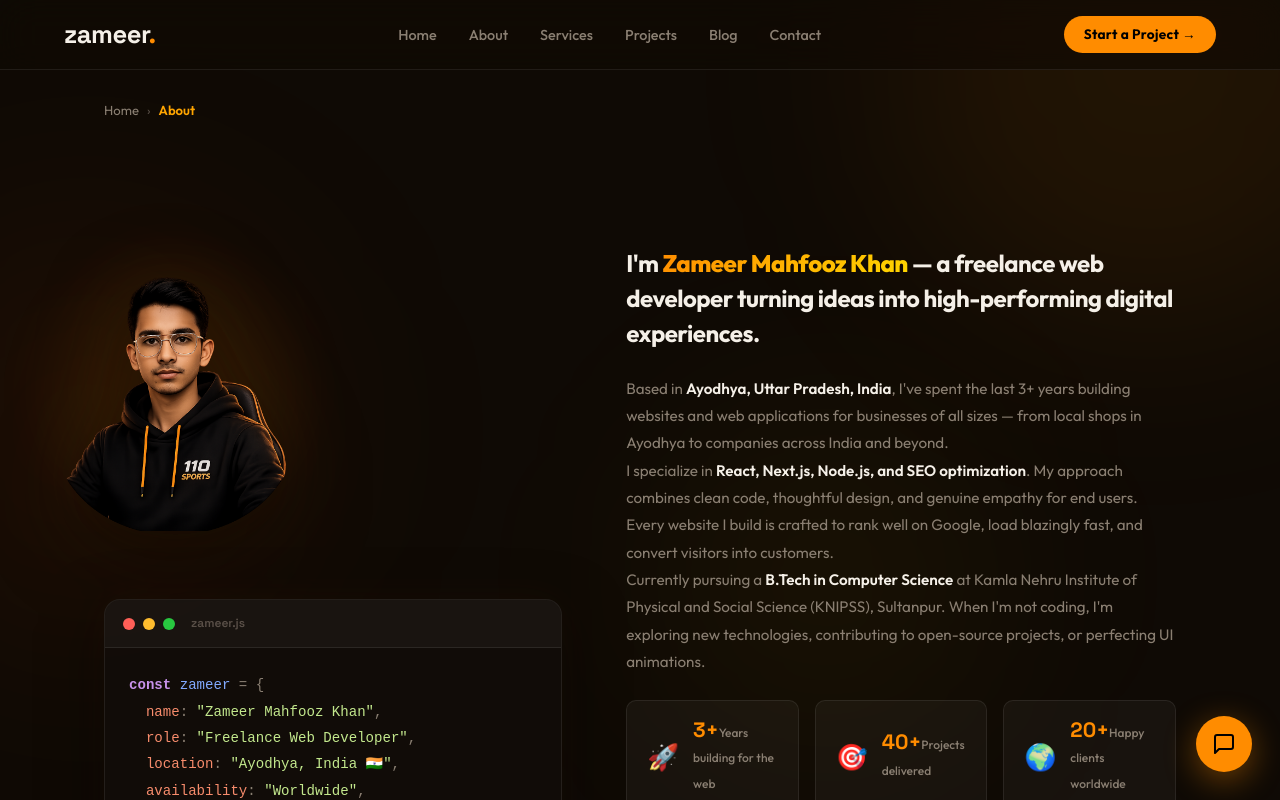
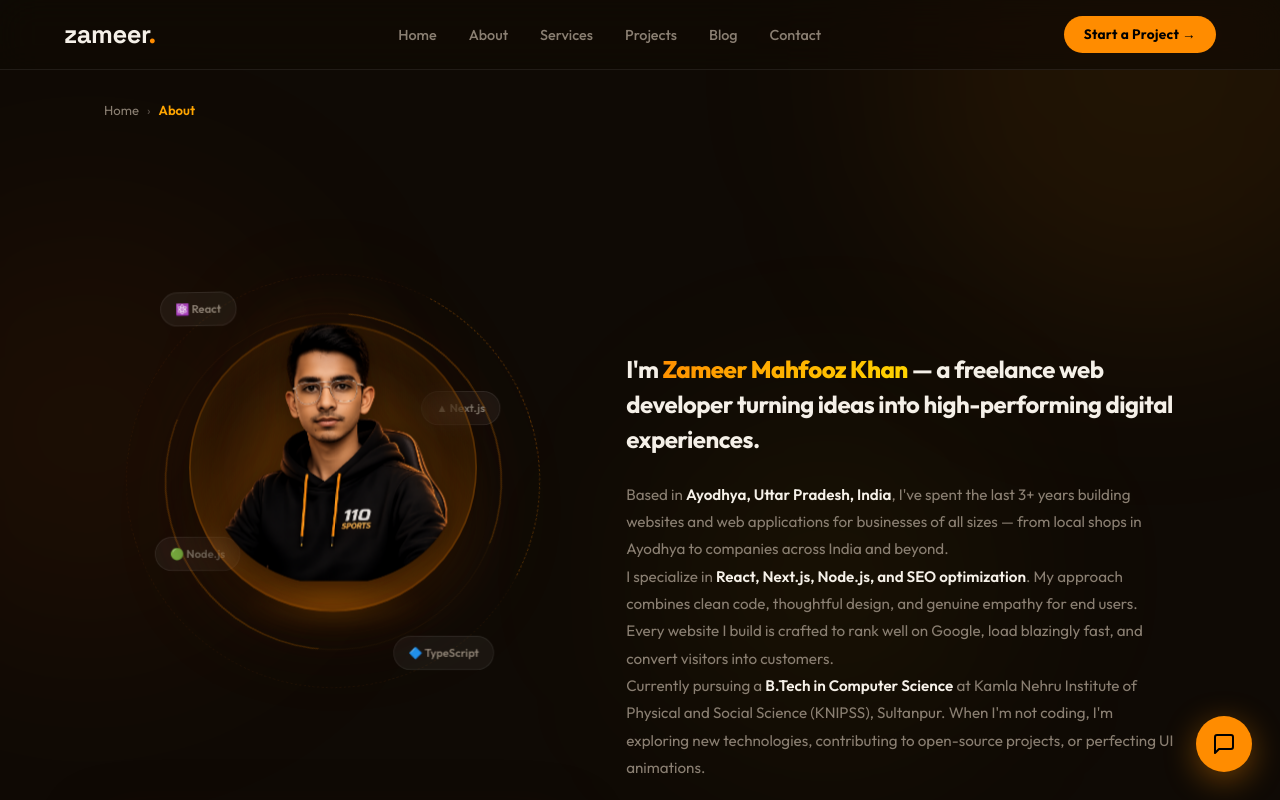
Before and after one commit to ZameerMahfoozkhan/zameer-v2, a Next.js app: page /about in a window 1280 px wide. Shown: the top 800 px of the page. Built offline with nearby package versions, Linux system fonts and the light colour scheme.

Commit message:
Add llm.txt and update About page with hero-visual animations

```diff
--- a/src/app/about/page.js
+++ b/src/app/about/page.js
@@ -18,24 +18,23 @@ export default function AboutPage() {
         <div className="section-container">
           <div className="about-layout">
             <div style={{ display: "flex", flexDirection: "column", gap: "48px", justifyContent: "center", animation: "fadeInDown 0.8s 0.15s both" }}>
-              <div style={{ display: "flex", justifyContent: "center" }}>
-                <div style={{ position: "relative", width: "320px", height: "320px", display: "flex", alignItems: "center", justifyContent: "center", animation: "avatarEntrance 1s 0.2s cubic-bezier(0.2, 0.8, 0.2, 1) both" }}>
-                  <div style={{ position: "absolute", inset: "-20px", borderRadius: "50%", background: "radial-gradient(circle, rgba(255,140,0,0.15) 0%, transparent 60%)", filter: "blur(20px)", zIndex: 0, animation: "glowPulse 4s infinite alternate" }}></div>
+              <div className="hero-visual" style={{ margin: "0 auto", marginBottom: "2rem", transform: "scale(0.9)" }}>
+                <div className="avatar-ring outer-ring"></div>
+                <div className="avatar-ring mid-ring"></div>
+                <div className="avatar-container">
                   <Image
                     src="/avatar.png"
                     alt="Zameer Khan"
                     width={280}
                     height={280}
-                    style={{
-                      objectFit: "contain",
-                      zIndex: 1,
-                      filter: "drop-shadow(0 20px 40px rgba(0,0,0,0.6)) drop-shadow(0 0 40px rgba(255,140,0,0.1))",
-                      transform: "translateY(-10px)",
-                      animation: "avatarFloat 6s ease-in-out infinite"
-                    }}
+                    className="avatar-img"
                     priority
                   />
                 </div>
+                <div className="float-badge badge-react" style={{ "--delay": "0s" }}>⚛️ React</div>
+                <div className="float-badge badge-next" style={{ "--delay": "0.4s" }}>▲ Next.js</div>
+                <div className="float-badge badge-node" style={{ "--delay": "0.8s" }}>🟢 Node.js</div>
+                <div className="float-badge badge-ts" style={{ "--delay": "1.2s" }}>🔷 TypeScript</div>
               </div>
               <div className="about-code-window" style={{ animation: "fadeInUp 0.8s 0.45s both" }}>
                 <div className="code-window-header">
```
Also changed, not shown: public/llm.txt (added).
